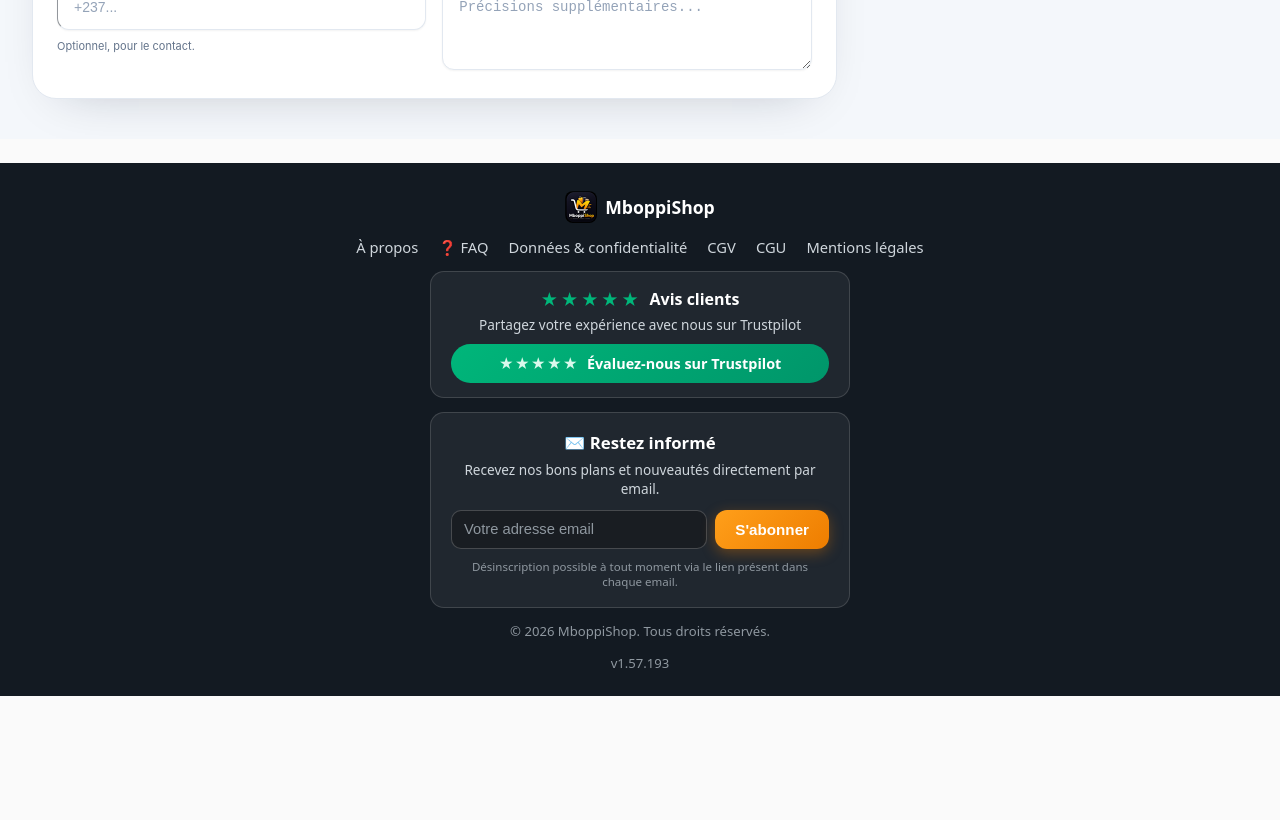
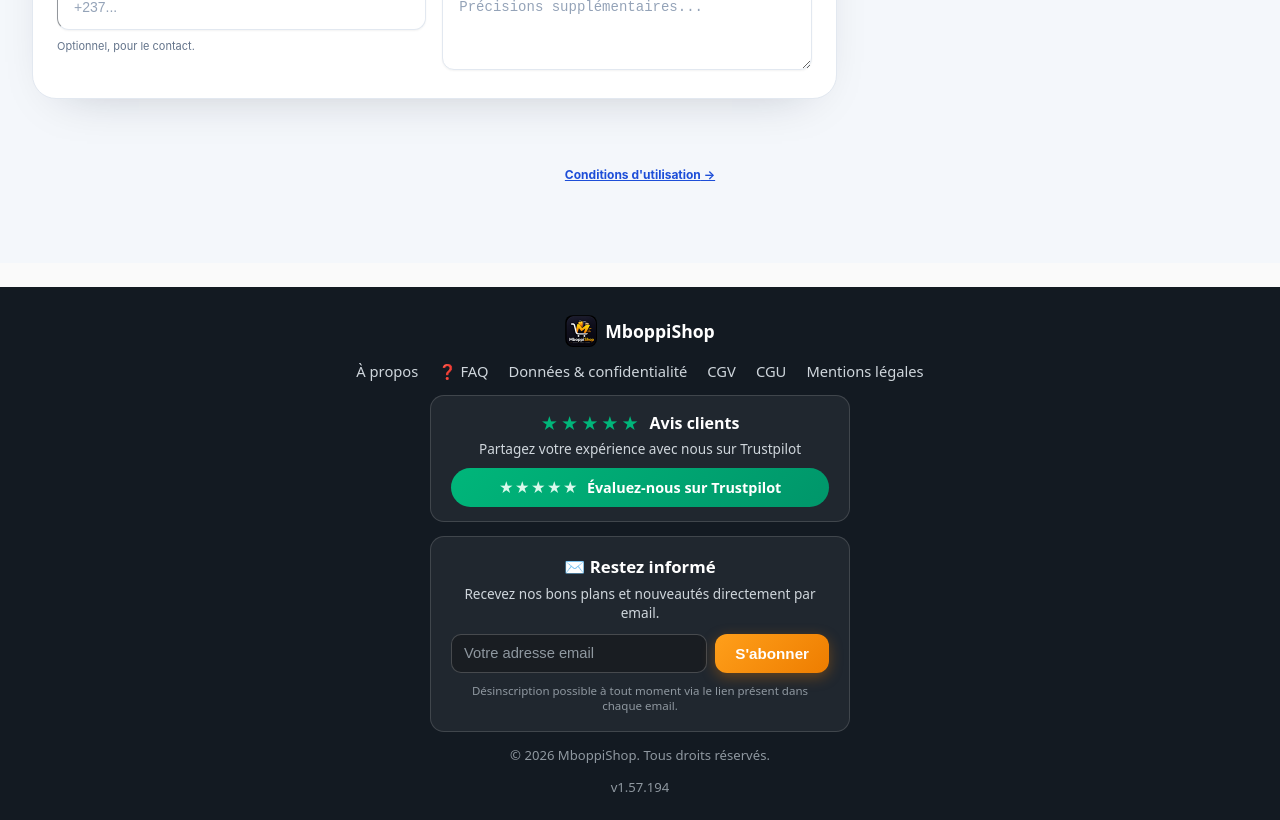
Before and after one commit to Schester38/marketplace, a React (Vite) app in the folder client/: page /mboppi-boost in a window 1280 px wide. Shown: the part 2180-3000 px from the top of the page. Before the commit the page ends 2876 px from the top, so only its background shows below. Built offline with nearby package versions, Linux system fonts and the light colour scheme; no server answers.

Commit message:
feat(mboppiboost): lien Conditions d utilisation en bas de page v1.57.194

```diff
--- a/client/package.json
+++ b/client/package.json
@@ -2,7 +2,7 @@
   "$schema": "https://json.schemastore.org/package.json",
   "name": "marketplace-client",
   "private": true,
-  "version": "1.57.193",
+  "version": "1.57.194",
   "type": "module",
   "scripts": {
     "dev": "vite",
--- a/client/public/sw.js
+++ b/client/public/sw.js
@@ -1,4 +1,4 @@
-const CACHE_NAME = 'mboppi-v425';
+const CACHE_NAME = 'mboppi-v426';
 const APP_SHELL = ['/', '/offline.html', '/manifest.webmanifest', '/manifest-verone.webmanifest', '/manifest-livreur.webmanifest', '/manifest-admin.webmanifest', '/icon-192.png', '/icon-512.png', '/robots.txt', '/splash.js'];
 // Les diapositives, illustrations sociales et logos secondaires sont charges a la
 // demande : les precacher a chaque version augmentait l'egress des installations.
--- a/client/src/pages/MboppiBoost.jsx
+++ b/client/src/pages/MboppiBoost.jsx
@@ -1209,6 +1209,11 @@ export default function MboppiBoost() {
           </aside>
           </div>
         </section>
+        <div className="boost-shell tw-mt-6 tw-text-center">
+          <Link to="/mboppi-boost/conditions" className="boost-link">
+            {t("Conditions d'utilisation")} →
+          </Link>
+        </div>
       </div>
     </main>
   );
--- a/package.json
+++ b/package.json
@@ -1,6 +1,6 @@
 {
   "name": "marketplace",
-  "version": "1.57.193",
+  "version": "1.57.194",
   "private": true,
   "type": "module",
   "scripts": {
```
Also changed, not shown: 1 other file (tests, documents, lock files or other folders).
